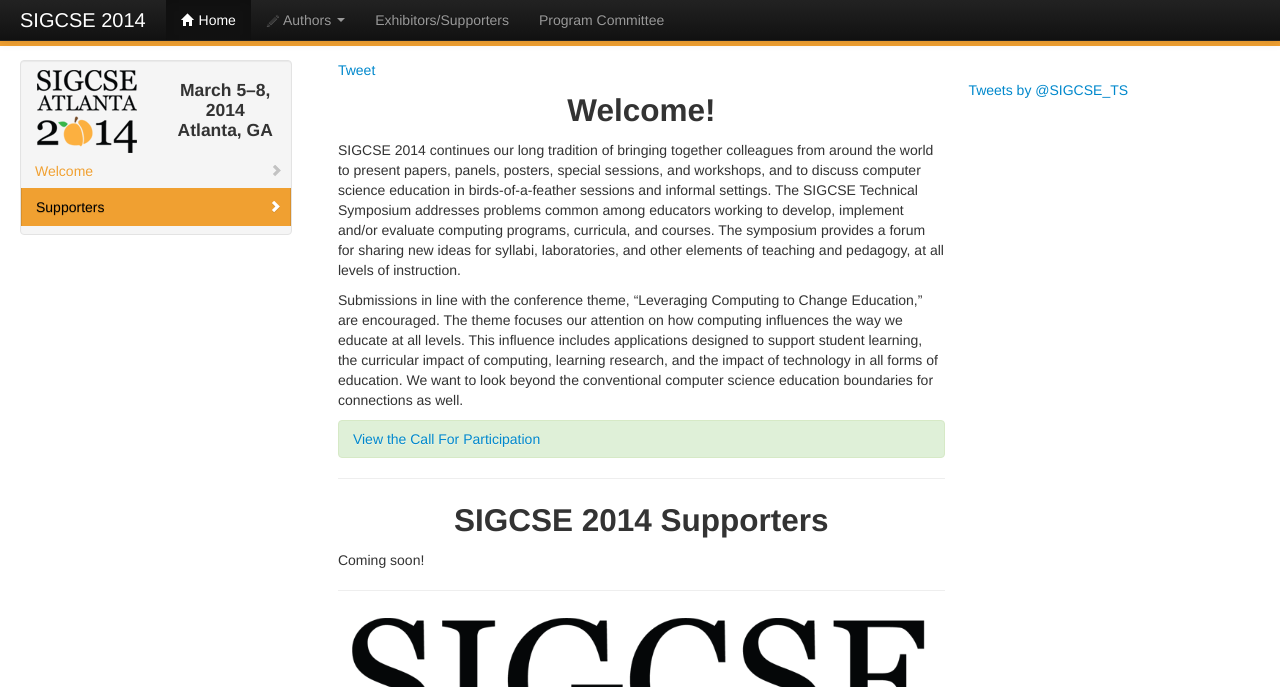
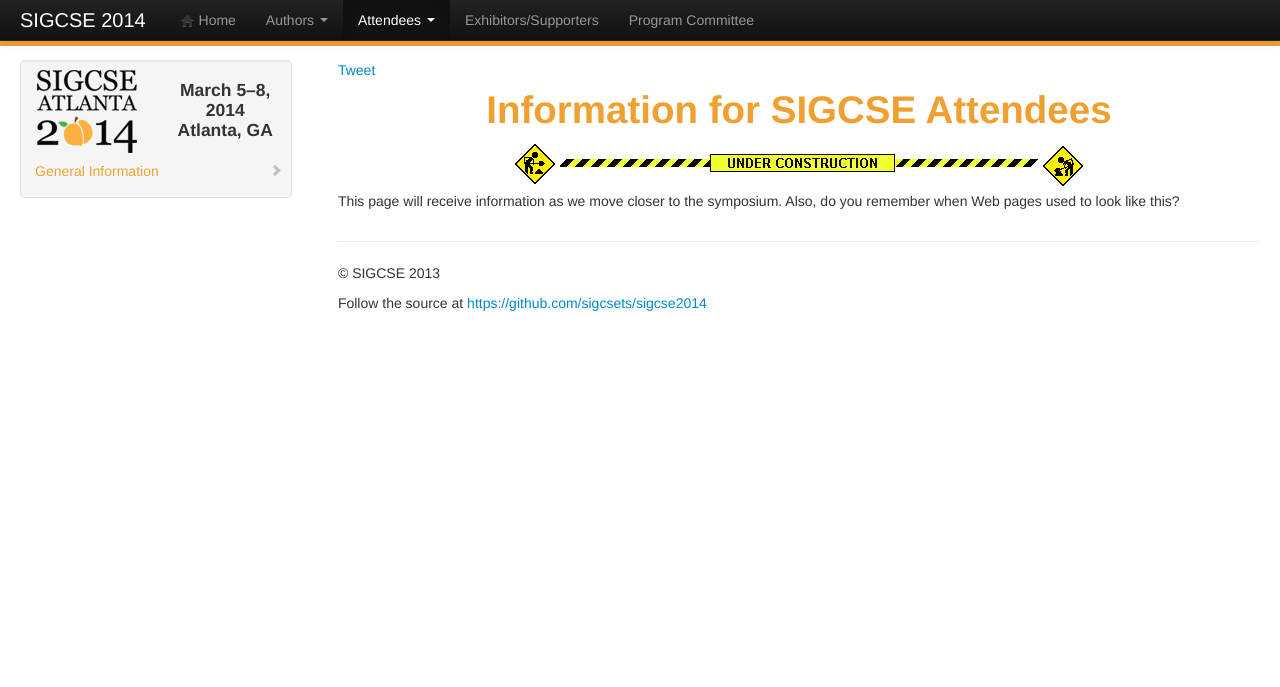
Before and after one commit to sigcsets/sigcse2014, a PHP site: page /attendees/index.php in a window 1280 px wide. Shown: the top 687 px of the page. After the commit the page ends 311 px from the top, so only its background shows below. Run offline with PHP 8.4, Linux system fonts and the light colour scheme; some libraries are stand-ins or nearby versions.

Commit message:
Add attendees landing page and humerous geocities style animated gif.

```diff
--- /dev/null
+++ b/attendees/index.php
@@ -0,0 +1,28 @@
+<?php
+ $title = "Attendees [SIGCSE 2014]";
+ $nav_menu = "attendees";
+ include("../parts/top.php");
+?>
+
+<li><a href="#committee"><i class="icon-chevron-right"></i> General Information</a></li>
+
+<?php
+  include("../parts/middle.php");
+?>
+
+<div class="row-fluid">
+ <div class="span12 section" style="text-align: center;">
+   <h1>Information for SIGCSE Attendees</h1>
+   <img src="<?php echo $prefix ?>/img/underc.gif" />
+ </div>
+</div>
+<div class="row-fluid">
+ <div class="span12">
+  <p>This page will receive information as we move closer to the symposium. Also, do you remember when Web pages used to look like this?</p>
+ </div>
+</div>
+
+
+<?php
+ include("../parts/bottom.php");
+?>
--- a/parts/top.php
+++ b/parts/top.php
@@ -77,9 +77,9 @@ if (in_array($_SERVER['HTTP_HOST'], array("localhost")))
 				  $clazz = "active";
 			   ?>
 			  <li class="dropdown <?php echo $clazz ?>">
-			    <a href="#" class="dropdown-toggle" data-toggle="dropdown"><i class="icon-pencil"></i> Authors <b class="caret"></b></a>
+			    <a href="#" class="dropdown-toggle" data-toggle="dropdown"> Authors <b class="caret"></b></a>
 				<ul class="dropdown-menu">
-				  <li><a href="<?php echo $prefix ?>/authors/index.php">Call For Participation</a></li>
+				  <li><a href="<?php echo $prefix ?>/authors/">Call For Participation</a></li>
 				  <li><a href="<?php echo $prefix ?>/authors/papers.php">Papers</a></li>
                   <li><a href="<?php echo $prefix ?>/authors/panels.php">Panels</a></li>
                   <li><a href="<?php echo $prefix ?>/authors/special_sessions.php">Special Sessions</a></li>
@@ -94,6 +94,19 @@ if (in_array($_SERVER['HTTP_HOST'], array("localhost")))
 				  <li><a href="<?php echo $prefix ?>/authors/noshow.php">Presenter No-Show Policy</a></li>
 				</ul>
               </li>
+
+			  <?php
+			    $clazz = "";
+				if ($nav_menu == "attendees")
+				  $clazz = "active";
+			   ?>
+			  <li class="dropdown <?php echo $clazz ?>">
+			    <a href="#" class="dropdown-toggle" data-toggle="dropdown"> Attendees <b class="caret"></b></a>
+				<ul class="dropdown-menu">
+                  <li><a href="<?php echo $prefix ?>/attendees/">General Information / Program</a></li>
+				</ul>
+			  </li>
+
               <?php
 			    $clazz = "";
 				if ($nav_menu == "exhibitors")
```
Also changed, not shown: img/underc.gif (added), 1 other file.
